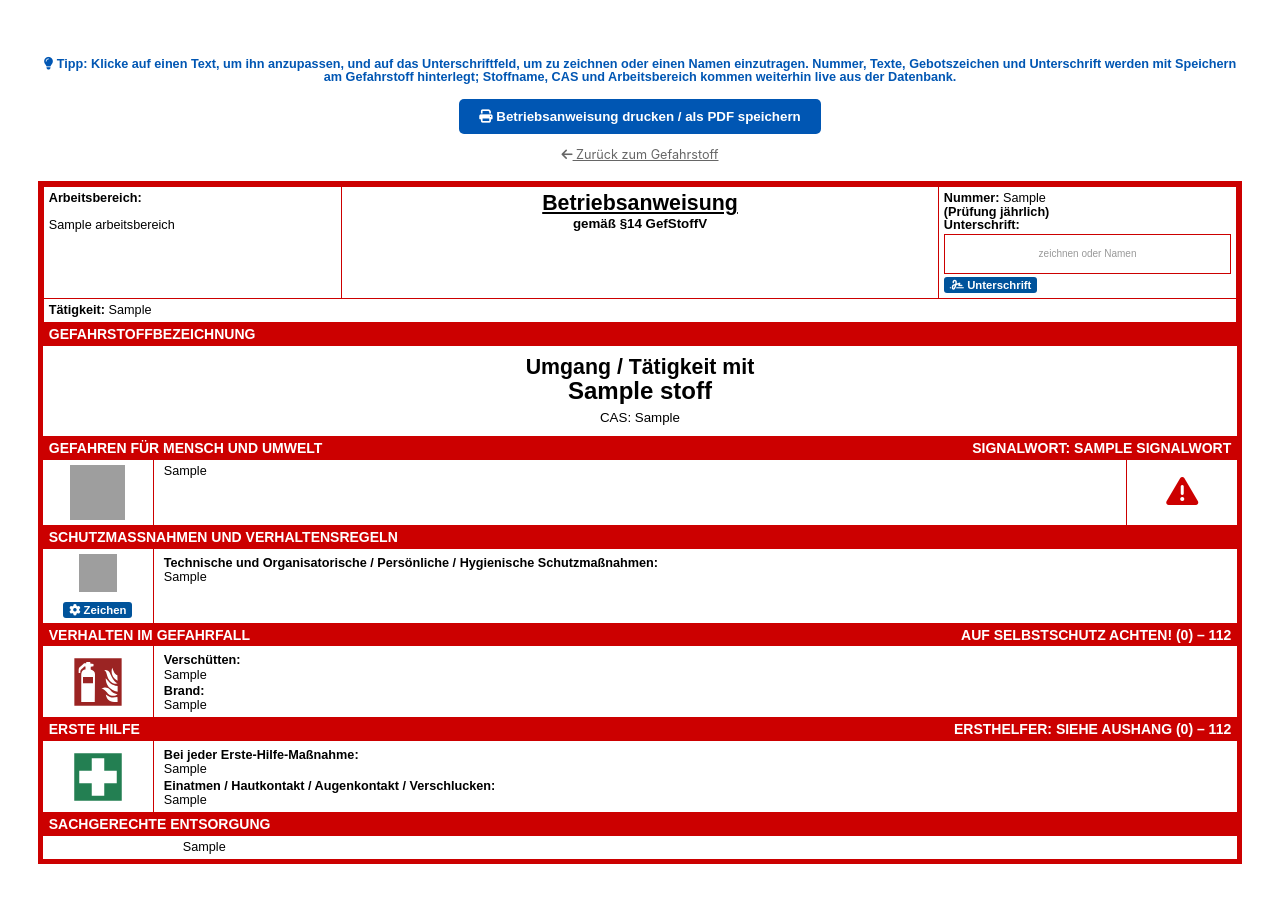
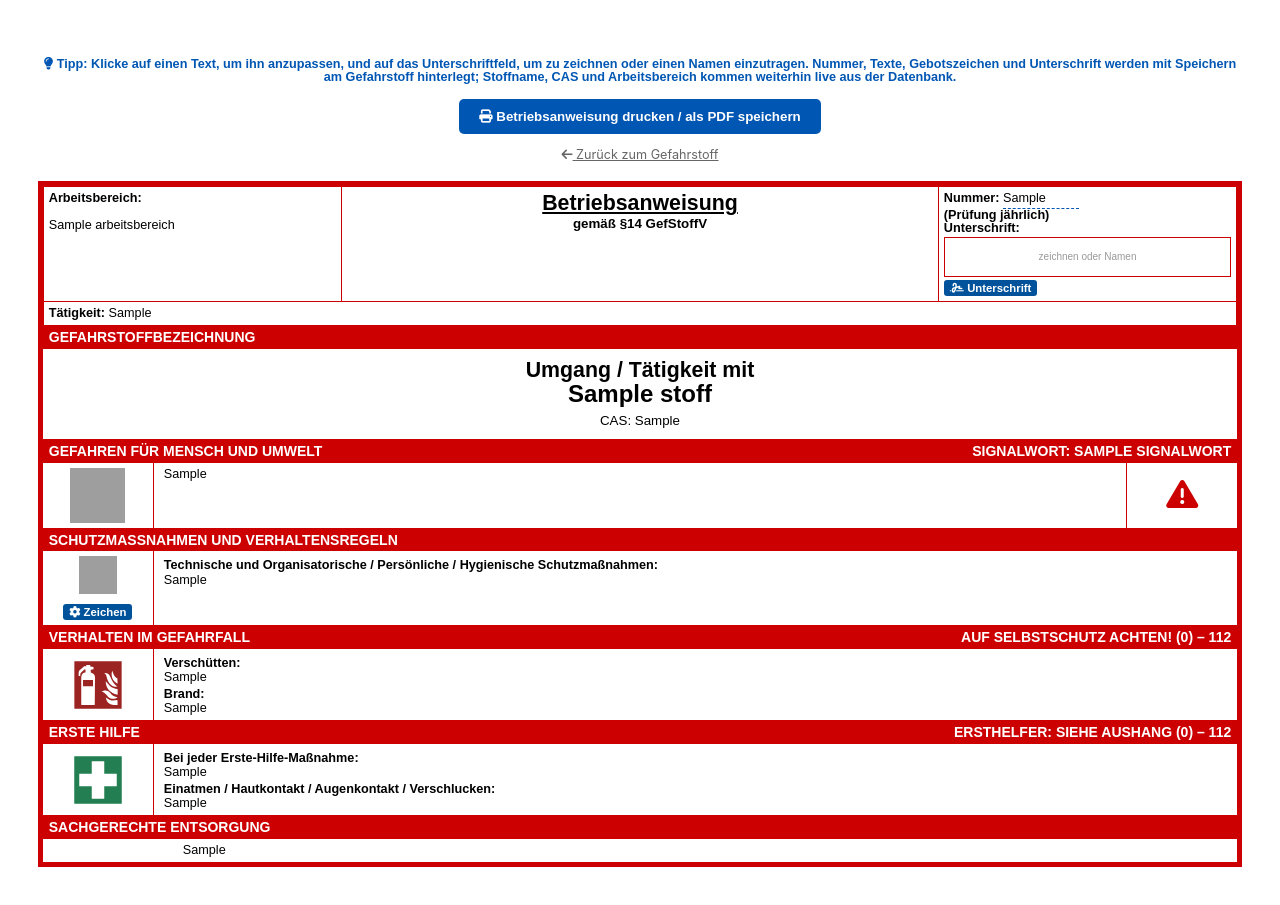
Before and after one commit to Donmeusi/gefahrstoffverzeichnis, a Python web app: template templates/ba_print.html in a window 1280 px wide. Before the commit the page ends 864 px from the top, so only its background shows below. Run offline with Jinja, Linux system fonts and the light colour scheme; the template is opened without the code that fills it: most values are stand-ins (such as "Sample title", 1, 10 or a date in 2020); some web fonts are replaced; grey boxes are pictures that could not be loaded.

Commit message:
fix: Nummernfeld war nicht bearbeitbar (leeres inline-Feld hat Breite 0)
Das Feld ist anfangs leer, und ein leeres <span> hat keine Flaeche -
nachgemessen: Breite 0.0 px. Damit gab es nichts zum Anklicken, der Wert
liess sich also nicht eintragen.

Behoben fuer die ganze Klasse von Fehler, nicht nur den Einzelfall: leere,
inline stehende contenteditable-Felder bekommen eine Mindestgroesse. Am
Bildschirm zeigt das Nummernfeld zusaetzlich eine gestrichelte Schreiblinie
und den blassen Hinweis "eintragen"; beides ist auf @media screen begrenzt
und erscheint nicht im Druck (geprueft).

Nachgemessen nach dem Fix: Breite 76 px statt 0, Feld ist fokussierbar,
Text laesst sich eintragen, und die Absende-Logik sammelt jetzt 9 statt 8
Felder ein.

Regressionstest: test_nummernfeld_ist_anklickbar prueft, dass die Klasse am
Feld haengt und die CSS-Regel vorhanden ist.

Co-Authored-By: Claude Code <noreply@anthropic.com>

```diff
--- a/templates/ba_print.html
+++ b/templates/ba_print.html
@@ -290,6 +290,25 @@
         [contenteditable="true"] {
             outline: none;
         }
+        /* Ein leeres, inline stehendes Eingabefeld hat keine Fläche (Breite 0) und
+           lässt sich deshalb nicht anklicken - am Nummernfeld nachgemessen. Es
+           bekommt daher eine Mindestgröße; die Schreiblinie gibt es nur am
+           Bildschirm, im Druck bleibt die Stelle leer. */
+        span[contenteditable="true"]:empty,
+        .nummer-feld {
+            display: inline-block;
+            min-width: 6em;
+            min-height: 1.2em;
+        }
+        @media screen {
+            .nummer-feld {
+                border-bottom: 1px dashed #0056b3;
+            }
+            .nummer-feld:empty::before {
+                content: 'eintragen';
+                color: #aaa;
+            }
+        }
         @media screen {
             [contenteditable="true"]:hover, [contenteditable="true"]:focus {
                 outline: 2px dashed #0056b3;
@@ -330,7 +349,7 @@
                 </td>
                 <td style="width: 25%;">
                     <strong>Nummer:</strong>
-                    <span contenteditable="true" data-ba-field="ba_nummer">{% if ba_texte.get('ba_nummer') %}{{ ba_texte['ba_nummer']|safe }}{% endif %}</span><br>
+                    <span class="nummer-feld" contenteditable="true" data-ba-field="ba_nummer">{% if ba_texte.get('ba_nummer') %}{{ ba_texte['ba_nummer']|safe }}{% endif %}</span><br>
                     <strong>(Prüfung jährlich)</strong><br>
                     <strong>Unterschrift:</strong>
                     <div class="unterschrift-feld" id="unterschrift-feld" onclick="openUnterschriftModal(event)"
```
Also changed, not shown: test_ba_persistenz.py (+11 -0 lines), CHANGELOG.md.
